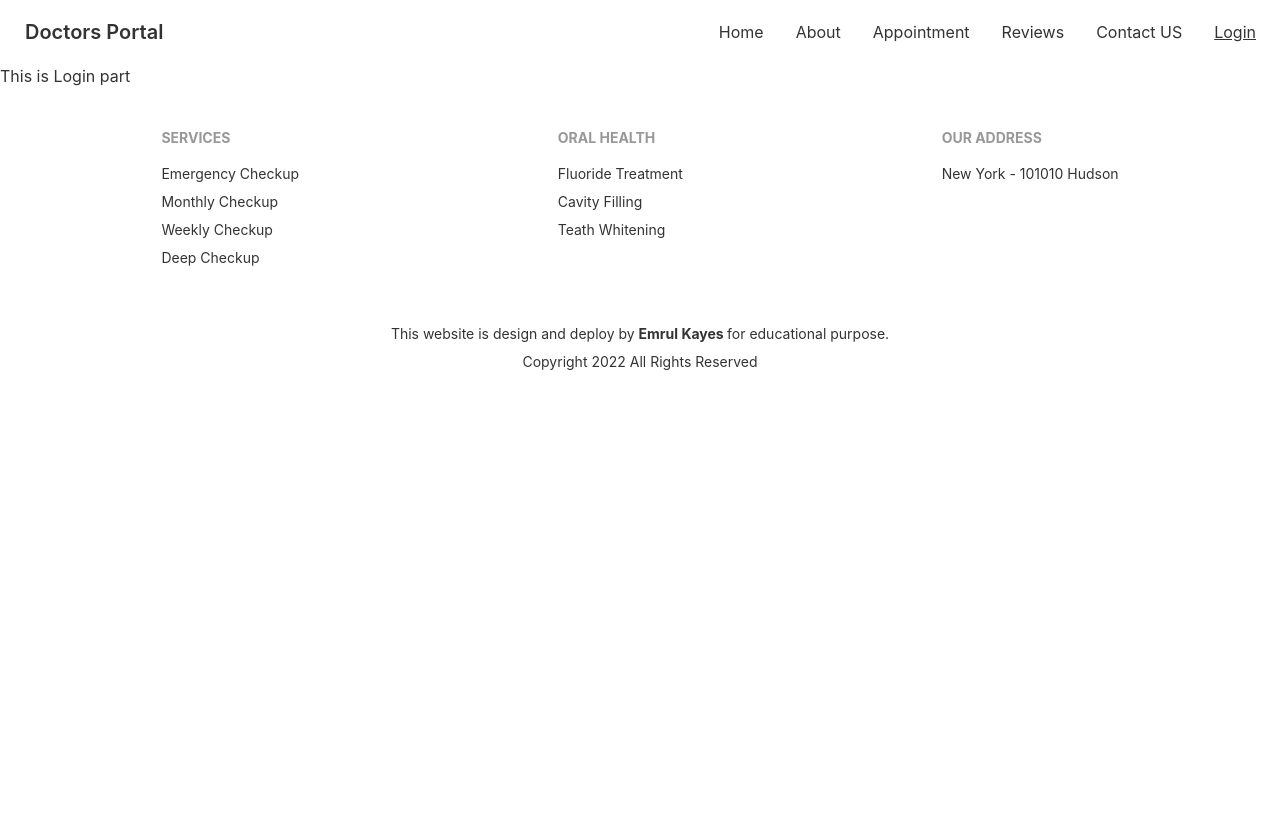
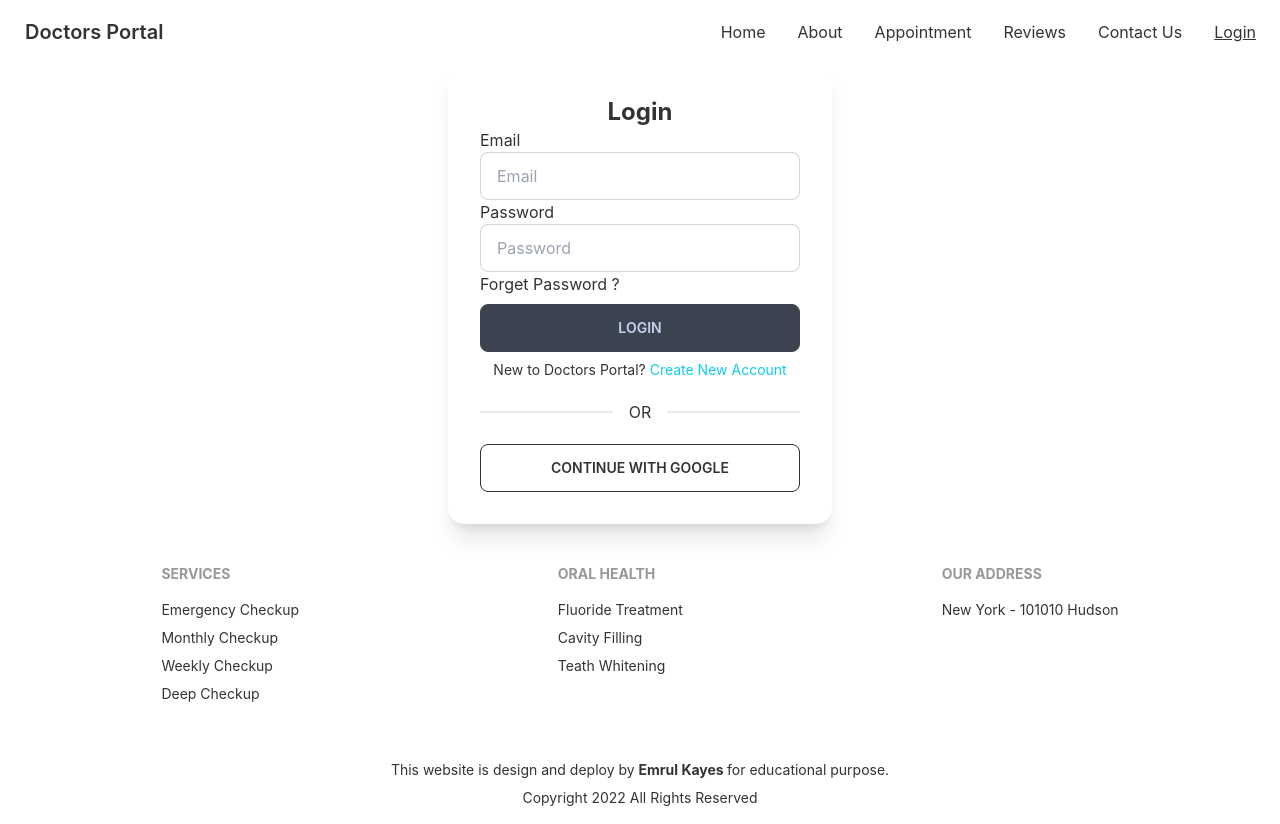
Before and after one commit to its-kayes/Doctors-clint-side, a React (Create React App) app: page /login in a window 1280 px wide. Before the commit the page ends 800 px from the top, so only its background shows below. Built offline with nearby package versions, Linux system fonts and the light colour scheme.

Commit message:
Login Done

```diff
--- a/src/Page/Components/Login/Login.js
+++ b/src/Page/Components/Login/Login.js
@@ -1,9 +1,66 @@
 import React from 'react';
+import { useSignInWithEmailAndPassword, useSignInWithGoogle } from 'react-firebase-hooks/auth';
+import auth from '../../../firebase.init';
+import Error from '../../Shared/Error';
+import Loading from '../../Shared/Loading';
 
+
+let errorLogin;
 const Login = () => {
+
+    const [signInWithGoogle, gUser, gLoading, gError] = useSignInWithGoogle(auth);
+    const [
+        signInWithEmailAndPassword,
+        user,
+        loading,
+        error,
+    ] = useSignInWithEmailAndPassword(auth);
+
+    if (gUser) {
+        console.log(gUser);
+    }
+
+    if(loading || gLoading) {
+        return <Loading> </Loading>
+    }
+
+    if(error || gError) {
+        errorLogin = <Error />
+    }
+
+    let emailLogin = event => {
+        event.preventDefault();
+        let email = event.target.email.value;
+        let pass = event.target.pass.value;
+        signInWithEmailAndPassword(email, pass);
+        // console.log(error);
+    }
+
     return (
-        <div>
-            <p> This is Login part </p>
+        <div className='flex justify-center'>
+            <div class="card w-96 bg-base-100 shadow-xl">
+                <div class="card-body">
+                    <form onSubmit={emailLogin}>
+                        <h2 class="text-2xl font-bold text-center">Login</h2>
+                        <label htmlFor="email" className='mt-4'> Email </label>
+                        <input name='email' type="email" placeholder="Email" class=" input input-bordered w-full max-w-xs" />
+
+                        <label htmlFor="pass" className='my-4'> Password </label>
+                        <input name='pass' type="password" placeholder="Password" class="input input-bordered w-full max-w-xs" />
+                        <p> Forget Password ? </p>
+
+                            {errorLogin}
+
+                        <input type='submit' value='Login' class="mt-2 btn btn-dark w-full max-w-sm" />
+                    </form>
+                    <p className='text-sm text-center'>New to Doctors Portal? <a href="" className='text-primary'> Create New Account </a></p>
+
+                    <div class="divider">OR</div>
+
+                    <button onClick={() => signInWithGoogle()} class="btn btn-outline"> CONTINUE WITH GOOGLE </button>
+
+                </div>
+            </div>
         </div>
     );
 };
--- /dev/null
+++ b/src/Page/Shared/Error.js
@@ -0,0 +1,16 @@
+import React from 'react';
+
+const Error = () => {
+    return (
+        <div>
+            <div class="flex justify-center text-warning p-3">
+                <div className='flex'>
+                    <svg xmlns="http://www.w3.org/2000/svg" class="stroke-current flex-shrink-0 h-6 w-6" fill="none" viewBox="0 0 24 24"><path stroke-linecap="round" stroke-linejoin="round" stroke-width="2" d="M12 9v2m0 4h.01m-6.938 4h13.856c1.54 0 2.502-1.667 1.732-3L13.732 4c-.77-1.333-2.694-1.333-3.464 0L3.34 16c-.77 1.333.192 3 1.732 3z" /></svg>
+                    <span>Warning: Failed to Login!</span>
+                </div>
+            </div>
+        </div>
+    );
+};
+
+export default Error;
--- /dev/null
+++ b/src/Page/Shared/Loading.js
@@ -0,0 +1,25 @@
+import React from 'react';
+
+const Loading = () => {
+    return (
+        <div>
+            <div class="border border-dark w-full max-w-sm shadow rounded-md p-4 mx-auto ">
+                <div class="animate-pulse flex space-x-4">
+                    <div class="rounded-full bg-slate-200 h-10 w-10"></div>
+                    <div class="flex-1 space-y-6 py-1">
+                        <div class="h-2 bg-slate-200 rounded"></div>
+                        <div class="space-y-3">
+                            <div class="grid grid-cols-3 gap-4">
+                                <div class="h-2 bg-slate-200 rounded col-span-2"></div>
+                                <div class="h-2 bg-slate-200 rounded col-span-1"></div>
+                            </div>
+                            <div class="h-2 bg-slate-200 rounded"></div>
+                        </div>
+                    </div>
+                </div>
+            </div>
+        </div>
+    );
+};
+
+export default Loading;
--- a/src/Page/Shared/Navbar.js
+++ b/src/Page/Shared/Navbar.js
@@ -38,7 +38,7 @@ const Navbar = () => {
                         <li><CustomLink to='/about'> About </CustomLink></li>
                         <li><CustomLink to='/appointment'> Appointment </CustomLink></li>
                         <li><CustomLink to='/reviews'> Reviews </CustomLink></li>
-                        <li><CustomLink to='/contact'> Contact US </CustomLink></li>
+                        <li><CustomLink to='/contact'> Contact Us </CustomLink></li>
                         <li><CustomLink to='/login'> Login </CustomLink></li>
                         {/* <li tabIndex="0">
                             <a>
```
Also changed, not shown: src/Page/Components/Login/Register.js (added).
